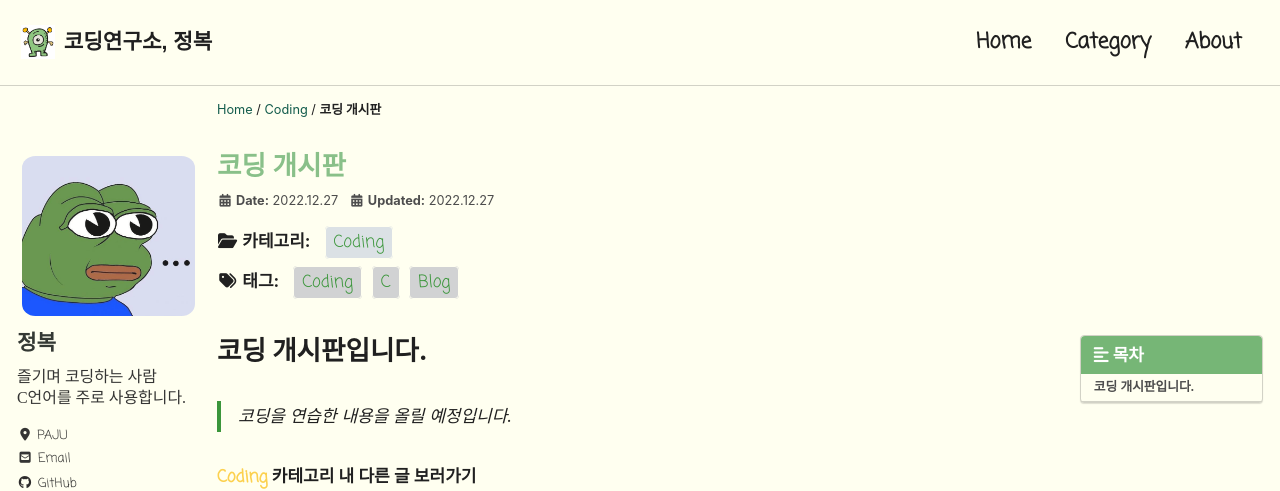
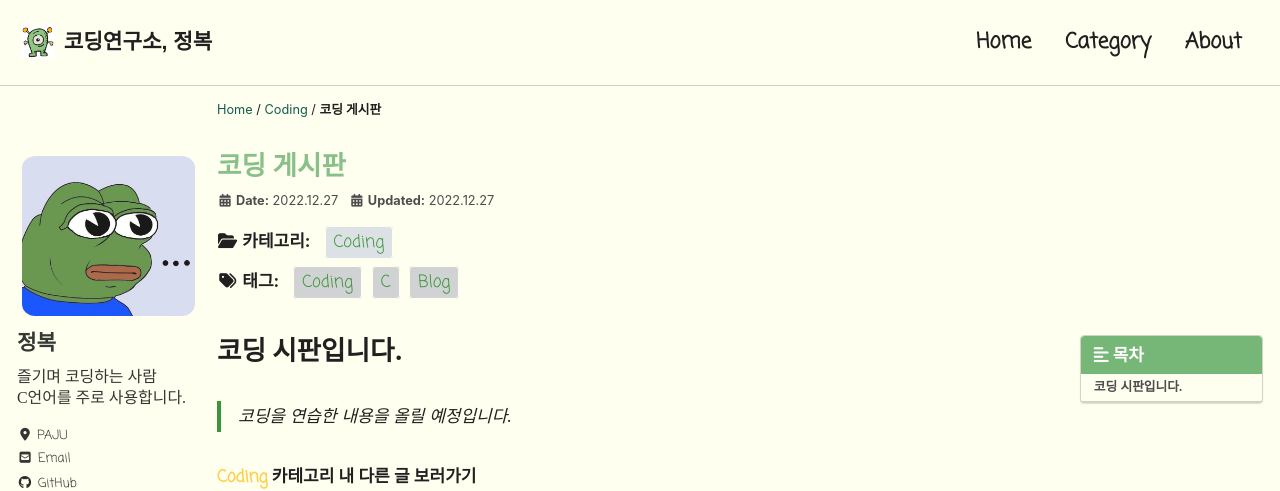
Before and after one commit to JBL28/jbl28.github.io, a Jekyll site: the page built from _posts/Coding/2022-12-26-코딩-개시판.md, in a window 1280 px wide and 900 px high. Shown: the top 491 px of the window. Built offline with Jekyll 4.4.1, drawn with Linux system fonts in a browser that asks for light colours; cached includes are drawn as plain includes; nearby versions of some CDN libraries; some web fonts are replaced; comment, search, counter and statistics services are not loaded.

Commit message:
Update 2022-12-26-코딩-개시판.md

```diff
--- a/_posts/Coding/2022-12-26-코딩-개시판.md
+++ b/_posts/Coding/2022-12-26-코딩-개시판.md
@@ -1,6 +1,6 @@
 ---
-title:  "코딩 개시판"
-excerpt: "코딩 개시판"
+title:  "코딩 게시판"
+excerpt: "코딩 게시판"
 
 categories:
   - Coding
@@ -16,5 +16,5 @@ last_modified_at: 2022-12-27
 ---
 
 
-# 코딩 개시판입니다.
+# 코딩 시판입니다.
 >코딩을 연습한 내용을 올릴 예정입니다.
```
